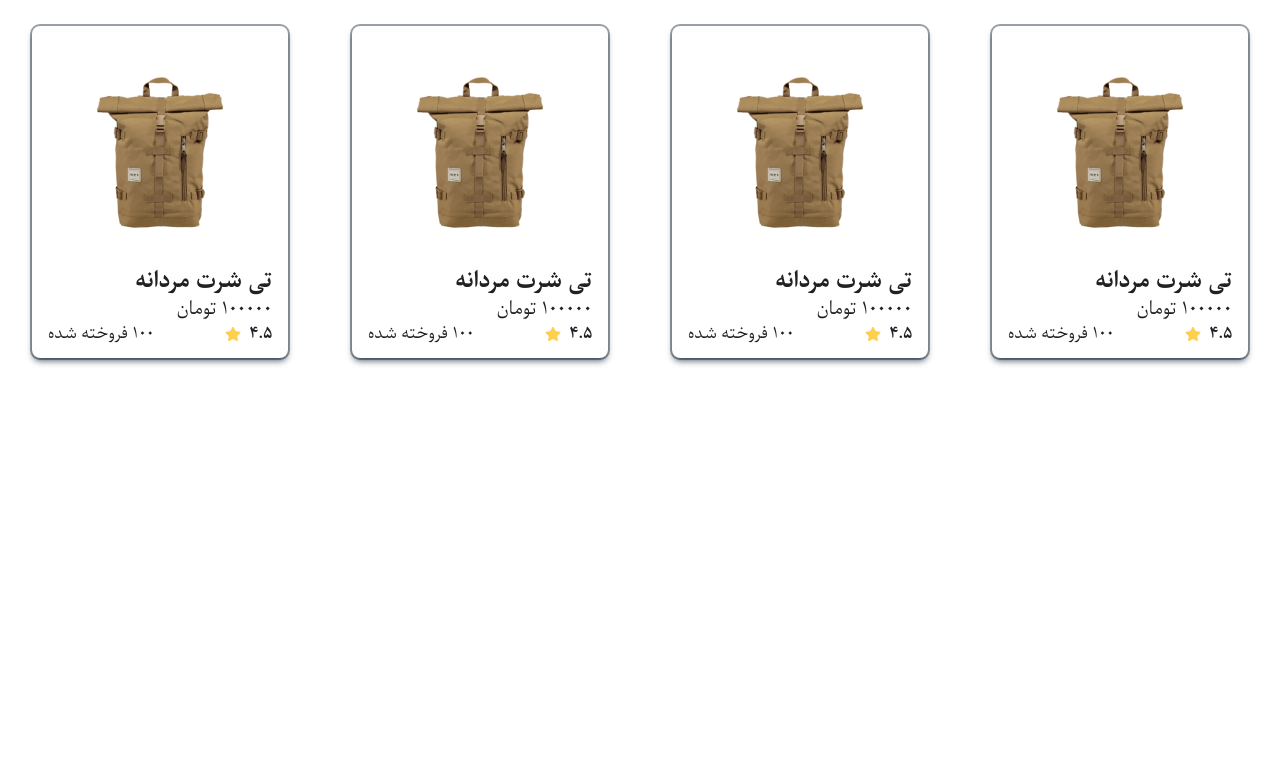
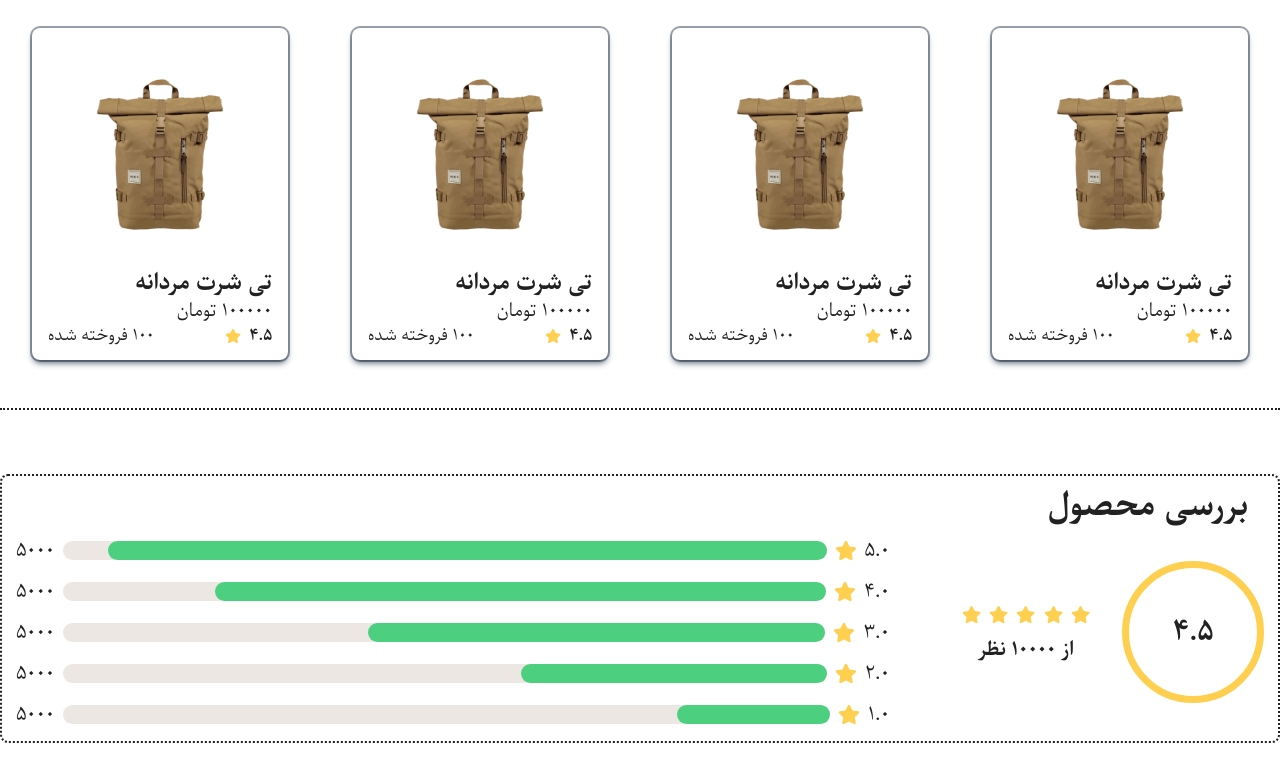
Before and after one commit to mojtaba-jsx/LINORA, a React (Vite) app: page /products/productinfo in a window 1280 px wide. Shown: the part 1193-1974 px from the top of the page. Before the commit the page ends 1567 px from the top, so only its background shows below. Built offline with nearby package versions, Linux system fonts and the light colour scheme.

Commit message:
[ProductReviews]- Add HTML Template And CSS Styles

```diff
--- /dev/null
+++ b/src/components/ProductReviews/ProductReviews.css
@@ -0,0 +1,92 @@
+.product-reviews{
+    margin-bottom: 4rem;
+    border-radius: 0.5rem;
+    border: 2px dotted var(--black);
+    padding: 14px;
+    margin-top: 4rem;
+}
+
+.product-reviews__title{
+    font-family: "parastoo-bold", Courier, monospace;
+    font-size: 2rem;
+    margin-bottom: 1rem;
+    margin-right: 1rem;
+}
+.product-reviews__wrapper{
+    display: flex;
+    justify-content: space-between;
+    align-items: center;
+    /* margin-top: 4rem; */
+}
+
+.product-reviews__circle{
+    display: flex;
+    align-items: center;
+    column-gap: 2rem;
+    width: 30%;
+}
+
+.product-reviews__circle-shape{
+    border: 7px solid var(--lightMustard);
+    padding: 2rem;
+    width: 4rem;
+    height: 4rem;
+    border-radius: 50%;
+    font-family: 'parastoo-bold', Courier, monospace;
+    font-size: 1.8rem;
+    display: flex;
+    align-items: center;
+    justify-content: center;
+}
+
+.product-reviews__stars{
+    display: flex;
+    flex-direction: column;
+    align-items: center;
+    row-gap: 1rem;
+    font-family: 'parastoo-bold', Courier, monospace;
+    font-size: 1.2rem;
+}
+
+.product-reviews__stars-shapes{
+    display: flex;
+    align-items: center;
+    align-items: center;
+    column-gap: 0.5rem;
+}
+
+.product-reviews__stars-shapes-star{
+    color: var(--lightMustard);
+}
+
+.product-reviews__progressbars{
+    width: 70%;
+    display: flex;
+    flex-direction: column;
+    row-gap: 1rem;
+}
+
+.product-reviews__progressbar{
+    display: flex;
+    align-items: center;
+    column-gap: 0.5rem;
+    font-size: 1.2rem;
+}
+
+.product-reviews__progressbar-star{
+    color: var(--lightMustard);
+    font-size: 25px;
+}
+.product-reviews__progressbar-star-progress{
+    width: 100%;
+    appearance: none;
+}
+.product-reviews__progressbar-star-progress::-webkit-progress-bar{
+    background-color: var(--greenWhite);
+    border-radius: 1rem;
+
+}
+.product-reviews__progressbar-star-progress::-webkit-progress-value {
+    background-color: var(--parisGreen);
+    border-radius: 1rem;
+}
--- /dev/null
+++ b/src/components/ProductReviews/ProductReviews.jsx
@@ -0,0 +1,84 @@
+import React from "react";
+import "./ProductReviews.css";
+import { FaStar } from "react-icons/fa";
+function ProductReviews() {
+  return (
+    <div className="product-reviews">
+      <div class="container">
+        <h1 className="product-reviews__title">
+        بررسی محصول
+        </h1>
+        <div class="product-reviews__wrapper">
+          <div class="product-reviews__circle">
+            <span class="product-reviews__circle-shape">4.5</span>
+            <div class="product-reviews__stars">
+              <div class="product-reviews__stars-shapes">
+                <FaStar className="product-reviews__stars-shapes-star" />
+                <FaStar className="product-reviews__stars-shapes-star" />
+                <FaStar className="product-reviews__stars-shapes-star" />
+                <FaStar className="product-reviews__stars-shapes-star" />
+                <FaStar className="product-reviews__stars-shapes-star" />
+              </div>
+              از 10000 نظر
+            </div>
+          </div>
+
+          <div class="product-reviews__progressbars">
+            <div class="product-reviews__progressbar">
+              5.0
+              <FaStar className="product-reviews__progressbar-star" />
+              <progress
+                className="product-reviews__progressbar-star-progress"
+                value={94}
+                max={100}
+              ></progress>
+              5000
+            </div>
+            <div class="product-reviews__progressbar">
+              4.0
+              <FaStar className="product-reviews__progressbar-star" />
+              <progress
+                className="product-reviews__progressbar-star-progress"
+                value={80}
+                max={100}
+              ></progress>
+              5000
+            </div>
+            <div class="product-reviews__progressbar">
+              3.0
+              <FaStar className="product-reviews__progressbar-star" />
+              <progress
+                className="product-reviews__progressbar-star-progress"
+                value={60}
+                max={100}
+              ></progress>
+              5000
+            </div>
+            <div class="product-reviews__progressbar">
+              2.0
+              <FaStar className="product-reviews__progressbar-star" />
+              <progress
+                className="product-reviews__progressbar-star-progress"
+                value={40}
+                max={100}
+              ></progress>
+              5000
+            </div>
+            <div class="product-reviews__progressbar">
+              1.0
+              <FaStar className="product-reviews__progressbar-star" />
+              <progress
+                className="product-reviews__progressbar-star-progress"
+                value={20}
+                max={100}
+              ></progress>
+              5000
+            </div>
+          </div>
+        </div>
+      </div>
+    </div>
+  );
+}
+
+export default ProductReviews;
--- a/src/components/RelatedProducts/RelatedProducts.css
+++ b/src/components/RelatedProducts/RelatedProducts.css
@@ -1,7 +1,9 @@
-.related-products{
-    margin-top: 2rem;
+.related-products {
+  margin-top: 2rem;
+  border-bottom: 2px dotted var(--black);
+  margin-bottom: 2rem;
+  padding-bottom: 2rem;
 }
-
 
 .related-products__title {
   font-family: "parastoo-bold", Courier, monospace;
--- a/src/custom.css
+++ b/src/custom.css
@@ -462,6 +462,21 @@ body {
   .review-card {
     width: 18rem;
   }
+
+  /* * ProductReviews Component */
+  .product-reviews__wrapper{
+    flex-direction: column;
+    row-gap: 2rem;
+  }
+  .product-reviews__circle{
+    width: 100%;
+    justify-content: center;
+
+   text-align: center;
+  }
+  .product-reviews__progressbars{
+    width: 100%;
+  }
 }
 @media screen and (max-width: 768px) {
   /* * Fashion Component */
--- a/src/pages/ProductInfo/ProductInfo.css
+++ b/src/pages/ProductInfo/ProductInfo.css
@@ -1,6 +1,7 @@
 .product-info__wrapper {
   display: flex;
   margin-top: 4rem;
+  border-bottom: 2px dotted var(--black);
 }
 
 .productinfo-slider {
--- a/src/pages/ProductInfo/ProductInfo.jsx
+++ b/src/pages/ProductInfo/ProductInfo.jsx
@@ -3,6 +3,7 @@ import Navbar from "../../components/Navbar/Navbar";
 import Basket from "../../components/Basket/Basket";
 import Search from "../../components/Search/Search";
 import RelatedProducts from '../../components/RelatedProducts/RelatedProducts'
+import ProductReviews from '../../components/ProductReviews/ProductReviews'
 import { Swiper, SwiperSlide } from "swiper/react";
 import { FreeMode, Navigation, Thumbs } from "swiper/modules";
 import "swiper/css";
@@ -197,6 +198,7 @@ function ProductInfo() {
           </div>
         </div>
         <RelatedProducts/>
+        <ProductReviews/>
       </div>
     </div>
   );
```
